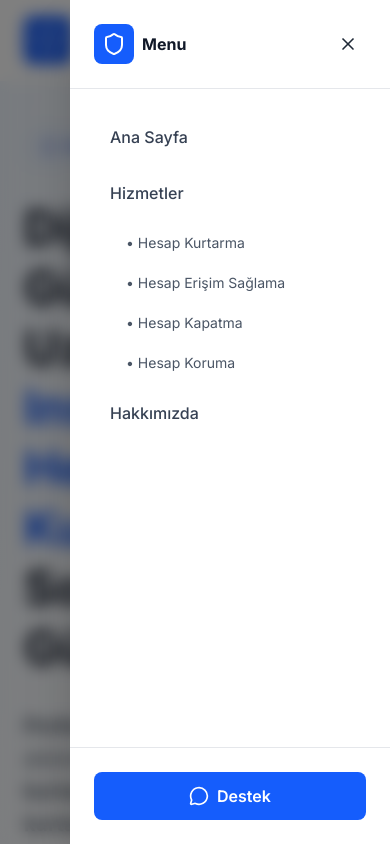
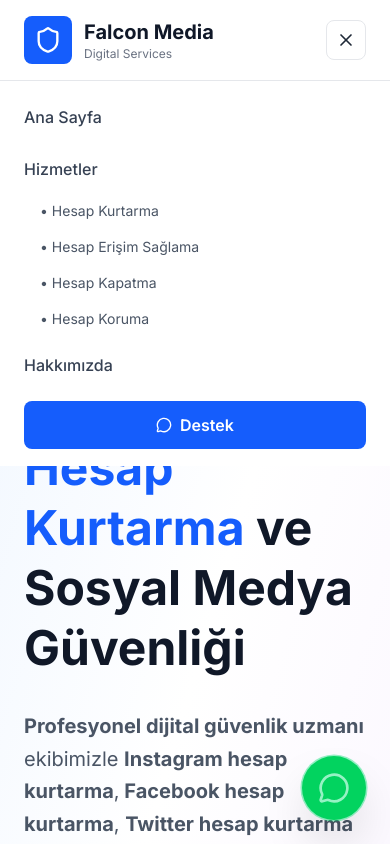
Before and after one commit to iddaasohbet/falconmedya, a Next.js app: page / in a window 390 px wide. Both pictures are taken after a click on the button 346 px from the left and 40 px from the top of the page. Shown: the top 844 px of the page. Built offline with nearby package versions, Linux system fonts and the light colour scheme.

Commit message:
Update: Hamburg menu to simple dropdown style

```diff
--- a/src/components/Header.tsx
+++ b/src/components/Header.tsx
@@ -85,119 +85,84 @@ export default function Header() {
         </button>
       </div>
 
-      {/* Mobile Menu - Sliding from Right */}
+      {/* Mobile Menu - Simple Dropdown */}
       <AnimatePresence>
         {open && (
-          <>
-            {/* Backdrop */}
           <motion.div
-              initial={{ opacity: 0 }}
-              animate={{ opacity: 1 }}
-              exit={{ opacity: 0 }}
-              className="fixed inset-0 bg-black/50 backdrop-blur-sm md:hidden z-[90]"
-              onClick={() => setOpen(false)}
-            />
-
-            {/* Menu Sidebar */}
-            <motion.div
-              initial={{ x: "100%" }}
-              animate={{ x: 0 }}
-              exit={{ x: "100%" }}
-              transition={{ type: "spring", damping: 30, stiffness: 300 }}
-              className="fixed right-0 top-0 bottom-0 w-80 bg-white shadow-2xl md:hidden z-[95]"
+            initial={{ opacity: 0, height: 0 }}
+            animate={{ opacity: 1, height: "auto" }}
+            exit={{ opacity: 0, height: 0 }}
+            className="border-t border-gray-200 bg-white md:hidden"
           >
-              <div className="flex flex-col h-full">
-                {/* Menu Header */}
-                <div className="flex items-center justify-between p-6 border-b border-gray-200">
-                  <div className="flex items-center gap-2">
-                    <div className="flex h-10 w-10 items-center justify-center rounded-lg bg-blue-600">
-                      <Shield className="h-6 w-6 text-white" />
-                    </div>
-                    <span className="font-bold text-gray-900">Menu</span>
-                  </div>
-                  <button
-                    onClick={() => setOpen(false)}
-                    className="p-2 hover:bg-gray-100 rounded-lg transition-colors"
-                  >
-                    <X className="h-5 w-5" />
-                  </button>
-                </div>
-
-                {/* Menu Items */}
-                <nav className="flex-1 p-6 space-y-2 overflow-y-auto">
+            <div className="px-6 py-4 space-y-3">
               <Link
                 href="/"
-                    className="block py-3 px-4 text-gray-700 hover:bg-blue-50 hover:text-blue-600 rounded-lg transition-colors font-medium"
+                className="block py-2 text-gray-700 hover:text-blue-600 font-medium"
                 onClick={() => setOpen(false)}
               >
                 Ana Sayfa
               </Link>
 
+              <div>
                 <Link
                   href="/hizmetler"
-                    className="block py-3 px-4 text-gray-700 hover:bg-blue-50 hover:text-blue-600 rounded-lg transition-colors font-medium"
+                  className="block py-2 text-gray-700 hover:text-blue-600 font-medium"
                   onClick={() => setOpen(false)}
                 >
                   Hizmetler
                 </Link>
-
-                  {/* Sub Services */}
-                  <div className="pl-4 space-y-1">
+                <div className="pl-4 space-y-2 mt-2">
                   <Link
                     href="/hizmetler#hesap-kurtarma"
-                      className="block py-2 px-4 text-sm text-gray-600 hover:bg-blue-50 hover:text-blue-600 rounded-lg transition-colors"
+                    className="block py-1 text-sm text-gray-600 hover:text-blue-600"
                     onClick={() => setOpen(false)}
                   >
                     • Hesap Kurtarma
                   </Link>
                   <Link
                     href="/hizmetler#hesap-erisim"
-                      className="block py-2 px-4 text-sm text-gray-600 hover:bg-blue-50 hover:text-blue-600 rounded-lg transition-colors"
+                    className="block py-1 text-sm text-gray-600 hover:text-blue-600"
                     onClick={() => setOpen(false)}
                   >
                     • Hesap Erişim Sağlama
                   </Link>
                   <Link
                     href="/hizmetler#hesap-kapatma"
-                      className="block py-2 px-4 text-sm text-gray-600 hover:bg-blue-50 hover:text-blue-600 rounded-lg transition-colors"
+                    className="block py-1 text-sm text-gray-600 hover:text-blue-600"
                     onClick={() => setOpen(false)}
                   >
                     • Hesap Kapatma
                   </Link>
                   <Link
                     href="/hizmetler#hesap-koruma"
-                      className="block py-2 px-4 text-sm text-gray-600 hover:bg-blue-50 hover:text-blue-600 rounded-lg transition-colors"
+                    className="block py-1 text-sm text-gray-600 hover:text-blue-600"
                     onClick={() => setOpen(false)}
                   >
                     • Hesap Koruma
                   </Link>
                 </div>
+              </div>
 
               <Link
                 href="/hakkimizda"
-                    className="block py-3 px-4 text-gray-700 hover:bg-blue-50 hover:text-blue-600 rounded-lg transition-colors font-medium"
+                className="block py-2 text-gray-700 hover:text-blue-600 font-medium"
                 onClick={() => setOpen(false)}
               >
                 Hakkımızda
               </Link>
-                </nav>
 
-                {/* Menu Footer */}
-                <div className="p-6 border-t border-gray-200">
               <a
                 href="https://wa.me/905373127839?text=Merhaba%2C%20dijital%20g%C3%BCvenlik%20hizmetleriniz%20hakk%C4%B1nda%20bilgi%20almak%20istiyorum."
                 target="_blank"
                 rel="noopener noreferrer"
-                    className="flex items-center justify-center gap-2 rounded-lg bg-blue-600 px-6 py-3 text-white font-semibold hover:bg-blue-700 transition-colors w-full"
+                className="flex items-center justify-center gap-2 rounded-lg bg-blue-600 px-6 py-3 text-white font-semibold hover:bg-blue-700 transition-colors w-full mt-4"
                 onClick={() => setOpen(false)}
               >
-                    <MessageCircle className="h-5 w-5" />
+                <MessageCircle className="h-4 w-4" />
                 Destek
               </a>
             </div>
-              </div>
           </motion.div>
-          </>
         )}
       </AnimatePresence>
     </header>
```
Lines whose indentation alone changed are shown as unchanged.
